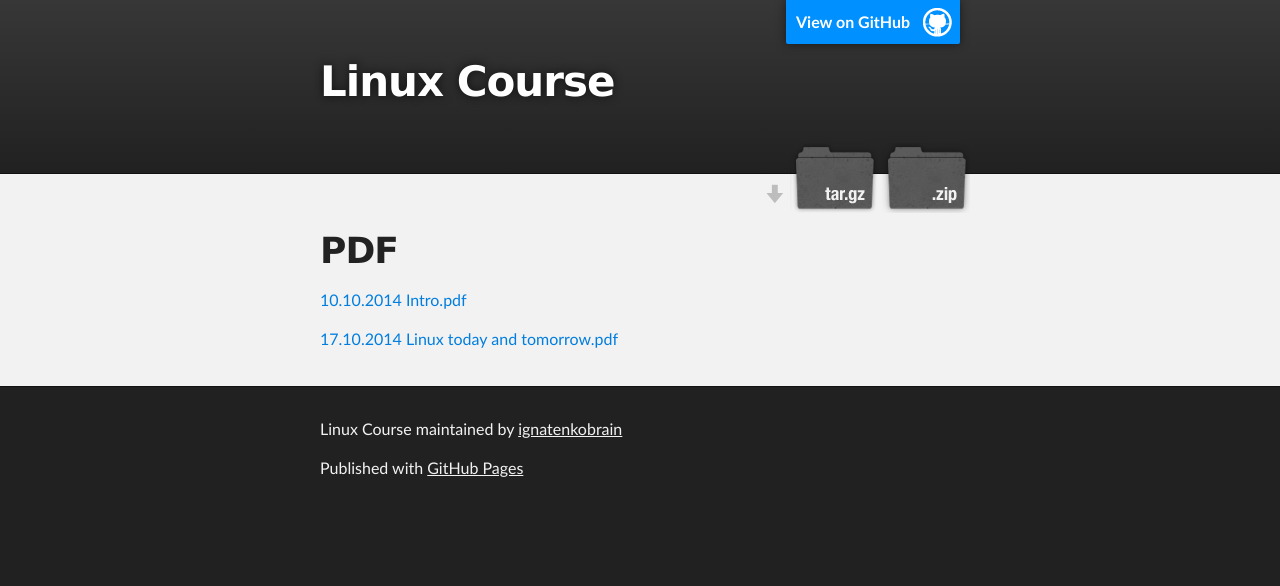
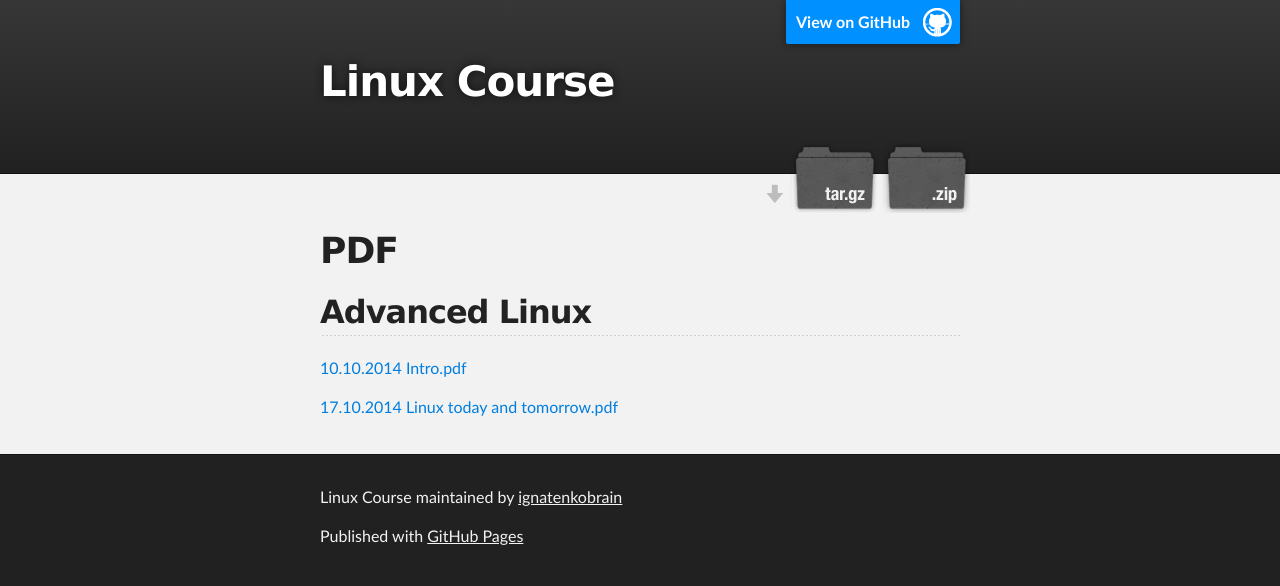
Before and after one commit to ignatenkobrain/Linux-Course, a plain HTML site: page index.html in a window 1280 px wide. Drawn offline with Linux system fonts and the light colour scheme.

```diff
--- a/index.html
+++ b/index.html
@@ -34,9 +34,12 @@
         <h1>
 <a name="pdf" class="anchor" href="#pdf"><span class="octicon octicon-link"></span></a>PDF</h1>
 
-<p><a href="http://ignatenkobrain.github.io/Linux-Course/pdf/Intro.pdf">10.10.2014 Intro.pdf</a></p>
+<h2>
+<a name="advanced-linux" class="anchor" href="#advanced-linux"><span class="octicon octicon-link"></span></a>Advanced Linux</h2>
 
-<p><a href="http://ignatenkobrain.github.io/Linux-Course/pdf/Linux%20today%20and%20tomorrow.pdf">17.10.2014 Linux today and tomorrow.pdf</a></p>
+<p><a href="http://ignatenkobrain.github.io/Linux-Course/pdf/Advanced%20Linux/Intro.pdf">10.10.2014 Intro.pdf</a></p>
+
+<p><a href="http://ignatenkobrain.github.io/Linux-Course/pdf/Advanced%20Linux/Linux%20today%20and%20tomorrow.pdf">17.10.2014 Linux today and tomorrow.pdf</a></p>
       </section>
     </div>
 
--- a/params.json
+++ b/params.json
@@ -1 +1 @@
-{"name":"Linux Course","tagline":"","body":"# PDF\r\n[10.10.2014 Intro.pdf](http://ignatenkobrain.github.io/Linux-Course/pdf/Intro.pdf)\r\n\r\n[17.10.2014 Linux today and tomorrow.pdf](http://ignatenkobrain.github.io/Linux-Course/pdf/Linux today and tomorrow.pdf)","google":"","note":"Don't delete this file! It's used internally to help with page regeneration."}
+{"name":"Linux Course","tagline":"","body":"# PDF\r\n## Advanced Linux\r\n[10.10.2014 Intro.pdf](http://ignatenkobrain.github.io/Linux-Course/pdf/Advanced Linux/Intro.pdf)\r\n\r\n[17.10.2014 Linux today and tomorrow.pdf](http://ignatenkobrain.github.io/Linux-Course/pdf/Advanced Linux/Linux today and tomorrow.pdf)","google":"","note":"Don't delete this file! It's used internally to help with page regeneration."}
```
